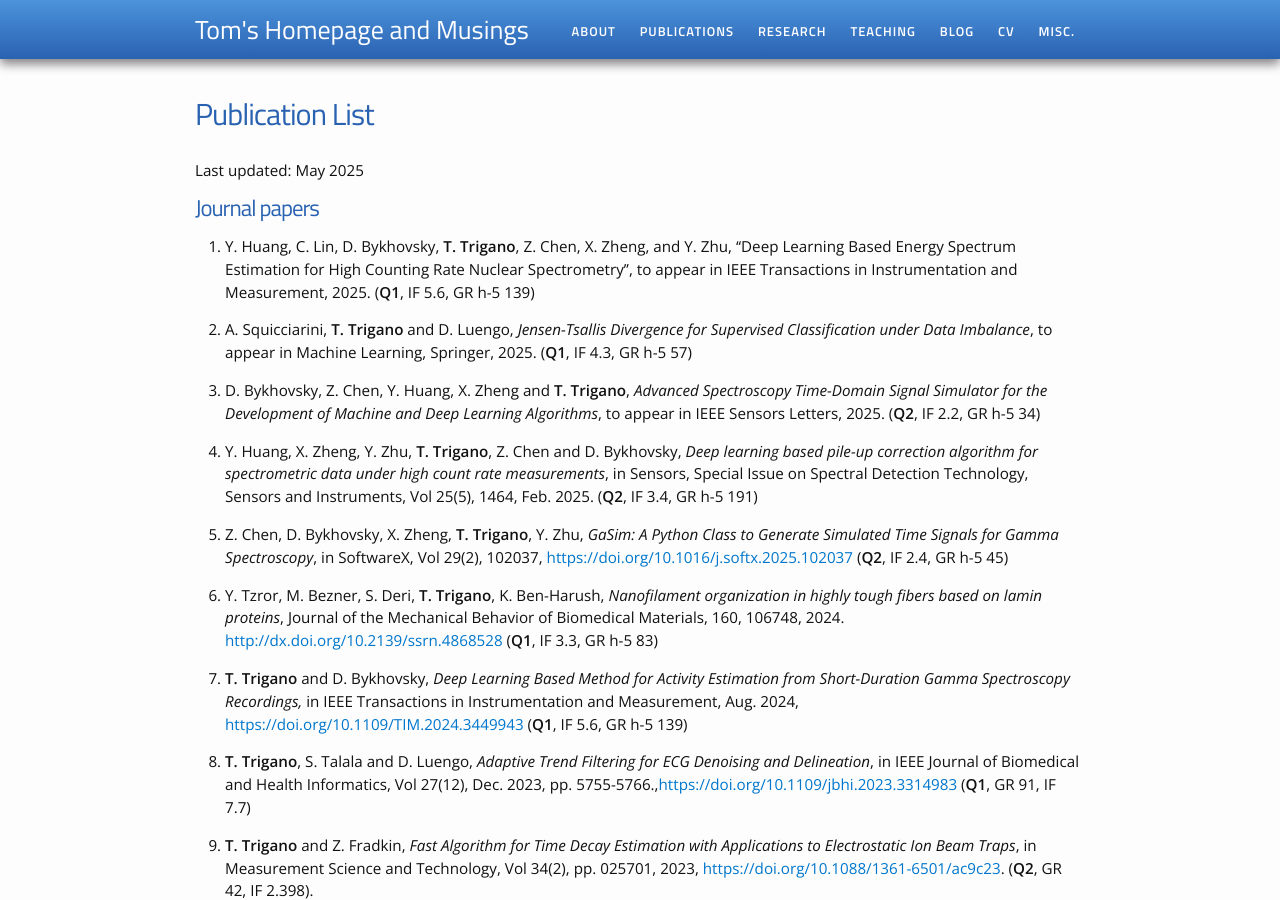
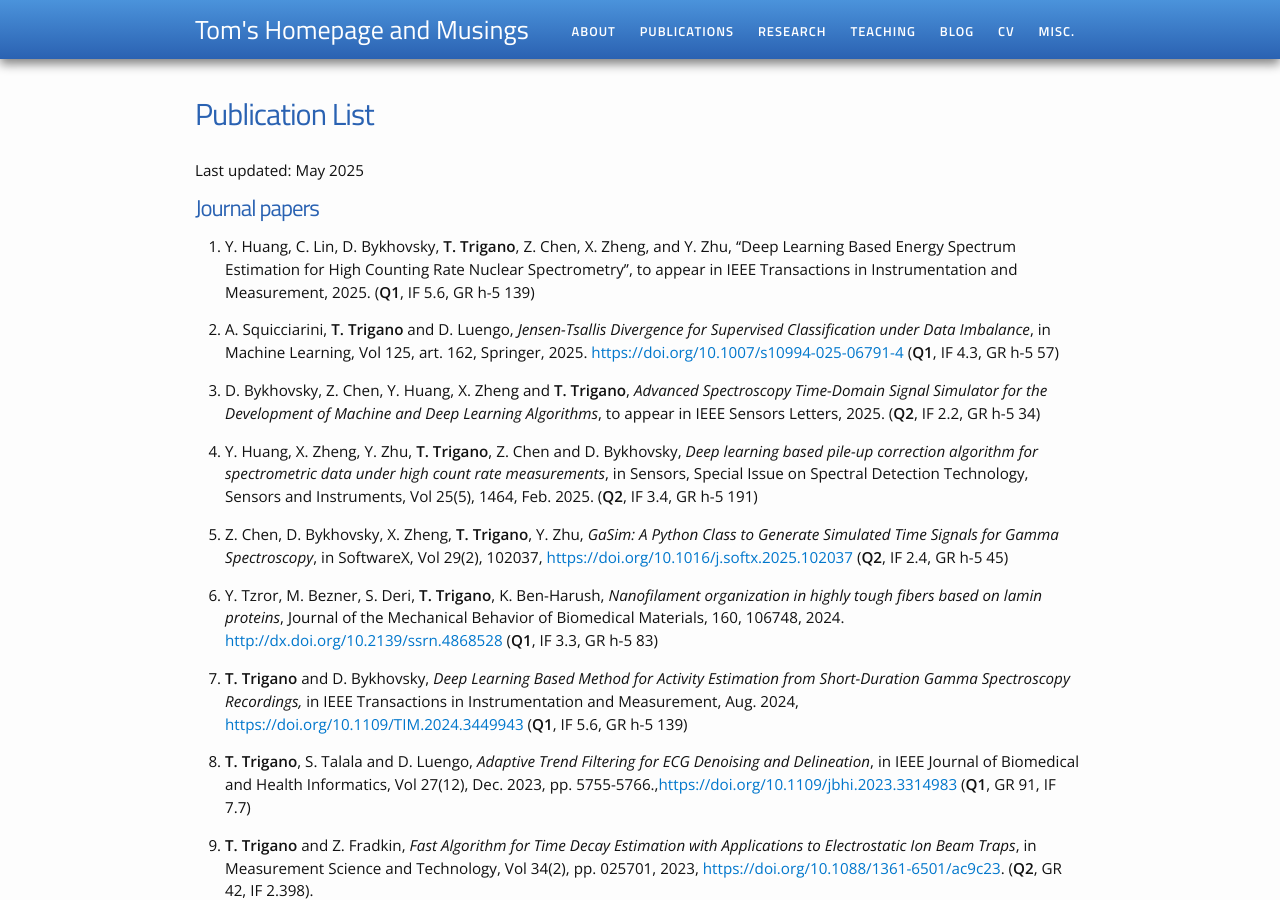
Before and after one commit to TomTrigano/my-webpage, a Jekyll site: the page built from publications.md, in a window 1280 px wide and 900 px high. Built offline with Jekyll 4.4.1, drawn with Linux system fonts in a browser that asks for light colours.

Commit message:
Update publications.md
changed DOI

```diff
--- a/publications.md
+++ b/publications.md
@@ -10,7 +10,7 @@ Last updated: May 2025
 
 1. Y. Huang, C. Lin, D. Bykhovsky, **T. Trigano**, Z. Chen, X. Zheng, and Y. Zhu, ''Deep Learning Based Energy Spectrum Estimation for High Counting Rate Nuclear Spectrometry'', to appear in IEEE Transactions in Instrumentation and Measurement, 2025. (**Q1**, IF 5.6, GR h-5 139)
 
-1. A. Squicciarini, **T. Trigano** and D. Luengo, *Jensen-Tsallis Divergence for Supervised Classification under Data Imbalance*, to appear in Machine Learning, Springer, 2025. (**Q1**, IF 4.3, GR h-5 57)
+1. A. Squicciarini, **T. Trigano** and D. Luengo, *Jensen-Tsallis Divergence for Supervised Classification under Data Imbalance*, in Machine Learning, Vol 125, art. 162, Springer, 2025. <https://doi.org/10.1007/s10994-025-06791-4> (**Q1**, IF 4.3, GR h-5 57)
 
 1. D. Bykhovsky, Z. Chen, Y. Huang, X. Zheng and **T. Trigano**, *Advanced Spectroscopy Time-Domain Signal Simulator for the Development of Machine and Deep Learning Algorithms*, to appear in IEEE Sensors Letters, 2025. (**Q2**, IF 2.2, GR h-5 34)
 
```
